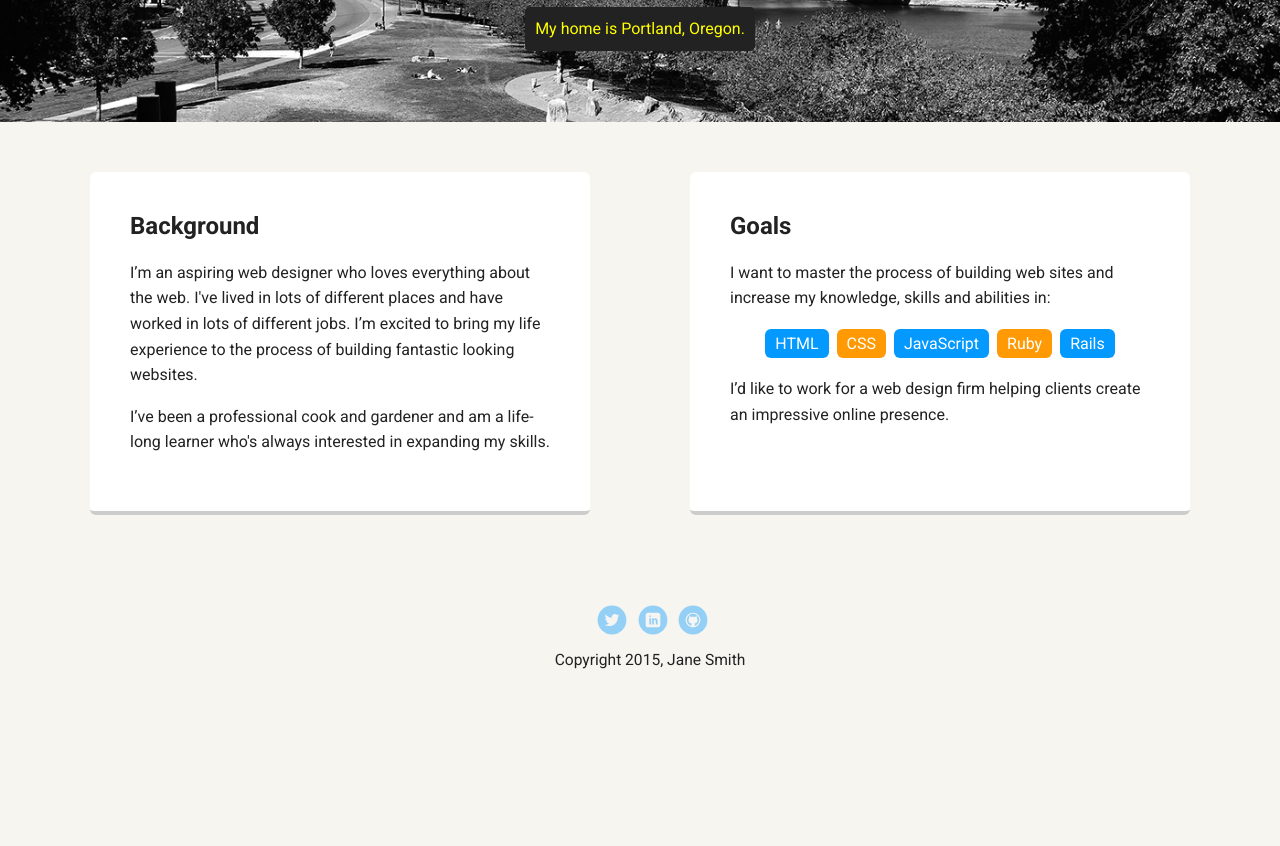
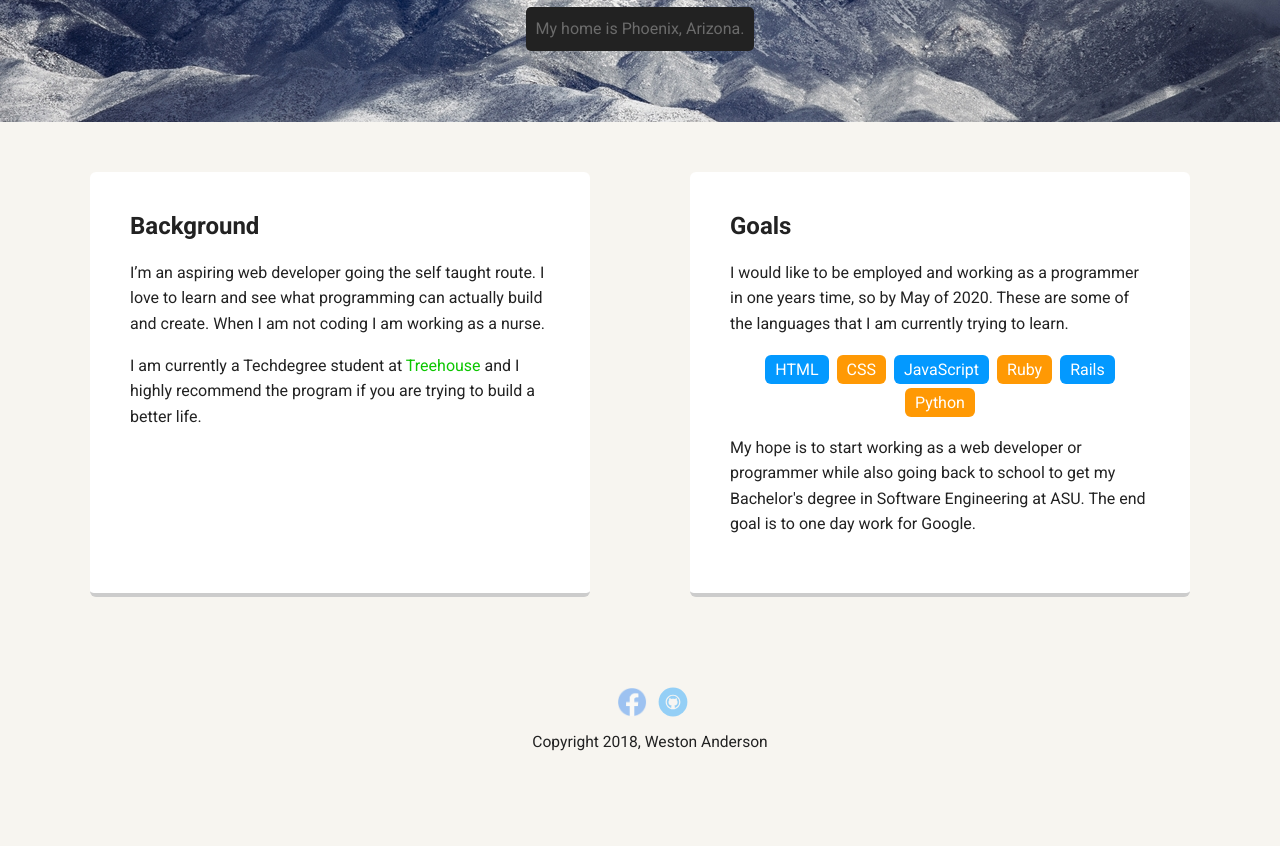
Before and after one commit to Weston-Anderson/Techdegree-project-1, a plain HTML site: page portfolio_update_v1/index.html in a window 1280 px wide. Shown: the part 348-1194 px from the top of the page. Before the commit the page ends 1112 px from the top, so only its background shows below. Drawn offline with Linux system fonts and the light colour scheme; a web font is replaced by a local one.

Commit message:
Changes to the home page

```diff
--- a/portfolio_update_v1/index.html
+++ b/portfolio_update_v1/index.html
@@ -5,51 +5,56 @@
   <title>Weston Anderson's Profile</title>
   <meta name="viewport" content="width=device-width, initial-scale=1.0">
   <link rel="stylesheet" href="styles.css">
-  <link href="https://fonts.googleapis.com/css?family=Muli%7CRoboto:400,300,500,700,900" rel="stylesheet"></head>
+  <link href="https://fonts.googleapis.com/css?family=Muli%7CRoboto:400,300,500,700,900" rel="stylesheet">
+</head>
   <body>
 
     <div class="main-nav">
         <ul class="nav">
           <li class="name">Weston Anderson</li>
-          <li><a href="#">Home</a></li>
-          <li><a href="#">Experience</a></li>
+          <li><a href="index.html">Home</a></li>
+          <li><a href="Experience.html">Experience</a></li>
         </ul>
     </div>
 
     <header>
-      <img src="images/me.png" alt="Drawing of Jane Smith" class="profile-image">
-      <h1 class="tag name">Hello, I’m Jane.</h1>
-      <p class="tag location">My home is Portland, Oregon.</p>
+      <!-- This photo was found at https://pixabay.com/illustrations/webdesign-design-web-website-3411373/ -->
+      <img src="images/Web dev.jpg" alt="My profile image" class="profile-image" title="Web development. Photo credit to Mudassar Iqbal">
+      <h1 class="tag name">Hello, I’m Weston Anderson.</h1>
+      <p class="tag location">My home is Phoenix, Arizona.</p>
     </header>
 
     <main class="flex">
       <div class="card">
         <h2>Background</h2>
-        <p>I’m an aspiring web designer who loves everything about the web. I've lived in lots of different places and have worked in lots of different jobs. I’m excited to bring my life experience to the process of building fantastic looking websites.</p>
-        <p>I’ve been a professional cook and gardener and am a life-long learner who's always interested in expanding my skills.</p>
+        <p>I’m an aspiring web developer going the self taught route. I love to learn and see what programming can actually build and create. When I am not coding I am working as a nurse.</p>
+        <p>I am currently a Techdegree student at <a href="https://join.teamtreehouse.com/techdegree/" target="_blank" class="linkcolor">Treehouse</a> and I highly recommend the program if you are trying to build a better life.</p>
       </div>
 
       <div class="card">
         <h2>Goals</h2>
-        <p>I want to master the process of building web sites and increase my knowledge, skills and abilities in:</p>
+        <p>I would like to be employed and working as a programmer in one years time, so by May of 2020. These are some of the languages that I am currently trying to learn.</p>
         <ul class="skills">
           <li>HTML</li>
           <li>CSS</li>
           <li>JavaScript</li>
           <li>Ruby</li>
           <li>Rails</li>
+          <li>Python</li>
         </ul>
-        <p>I’d like to work for a web design firm helping clients create an impressive online presence.</p>
+        <p>My hope is to start working as a web developer or programmer while also going back to school to get my Bachelor's degree in Software Engineering at ASU. The end goal is to one day work for Google.</p>
       </div>
 
     </main>
     <footer>
       <ul>
-        <li><a href="#" class="social twitter">Twitter</a></li>
-        <li><a href="#" class="social linkedin">LinkedIn</a></li>
-        <li><a href="#" class="social github">Github</a></li>
+        <li><a href="https://www.facebook.com/profile.php?id=100007049118172" class="social Facebook">Facebook</a></li>
+        <li><a href="https://github.com/Weston-Anderson" class="social github">Github</a></li>
       </ul>
-      <p class="copyright">Copyright 2015, Jane Smith</p>
+      <p class="copyright">Copyright 2018, Weston Anderson</p>
     </footer>
   </body>
   </html>
+
+  <!-- Hello, I am trying to get the grade exceeds expectations, however if I
+  only meet the requirements for meets expectations that is okay as well. -->
--- a/portfolio_update_v1/styles.css
+++ b/portfolio_update_v1/styles.css
@@ -54,10 +54,10 @@ a:hover {
 .nav a:hover {
   color: white
 }
-
+/* The background picture was from https://unsplash.com/photos/Xy0XmVBzhbE Photo credit to Donald Giannatti */
 header {
   text-align: center;
-  background: url('images/portland.jpg') no-repeat top center ;
+  background: url('images/Arizona-pic.jpg') no-repeat top center;
   background-size: cover;
   overflow: hidden;
   padding-top: 60px;
@@ -74,7 +74,7 @@ header .profile-image {
   transition: all .5s;
 }
 header .profile-image:hover {
-  transform: scale(1.2) rotate(5deg);
+  transform: scale(1.2) rotate(50deg);
 }
 .tag {
   background-color: #efefef;
@@ -86,7 +86,7 @@ header .profile-image:hover {
 }
 .location {
   background-color: #222;
-  color: yellow;
+  color: #6b6b6b;
 }
 .card {
   margin: 30px;
@@ -151,8 +151,8 @@ a.social {
   opacity: .4;
   transition: all .5s;
 }
-a.twitter {
-  background-image: url(images/twitter.svg);
+a.Facebook {
+  background-image: url(images/Facebook-logo.png);
 }
 a.linkedin {
   background-image: url(images/linkedin.svg);
@@ -204,3 +204,8 @@ a.social:hover {
   }
 
 }
+
+/* This is the link color to Treehouse */
+.linkcolor{
+  color: #0cc600;
+}
```
Also changed, not shown: portfolio_update_v1/Experience.html (added, +14 -0 lines), portfolio_update_v1/images/Arizona-pic.jpg (added), portfolio_update_v1/images/Facebook-logo.png (added), portfolio_update_v1/images/Web dev.jpg (added), 1 other file.
